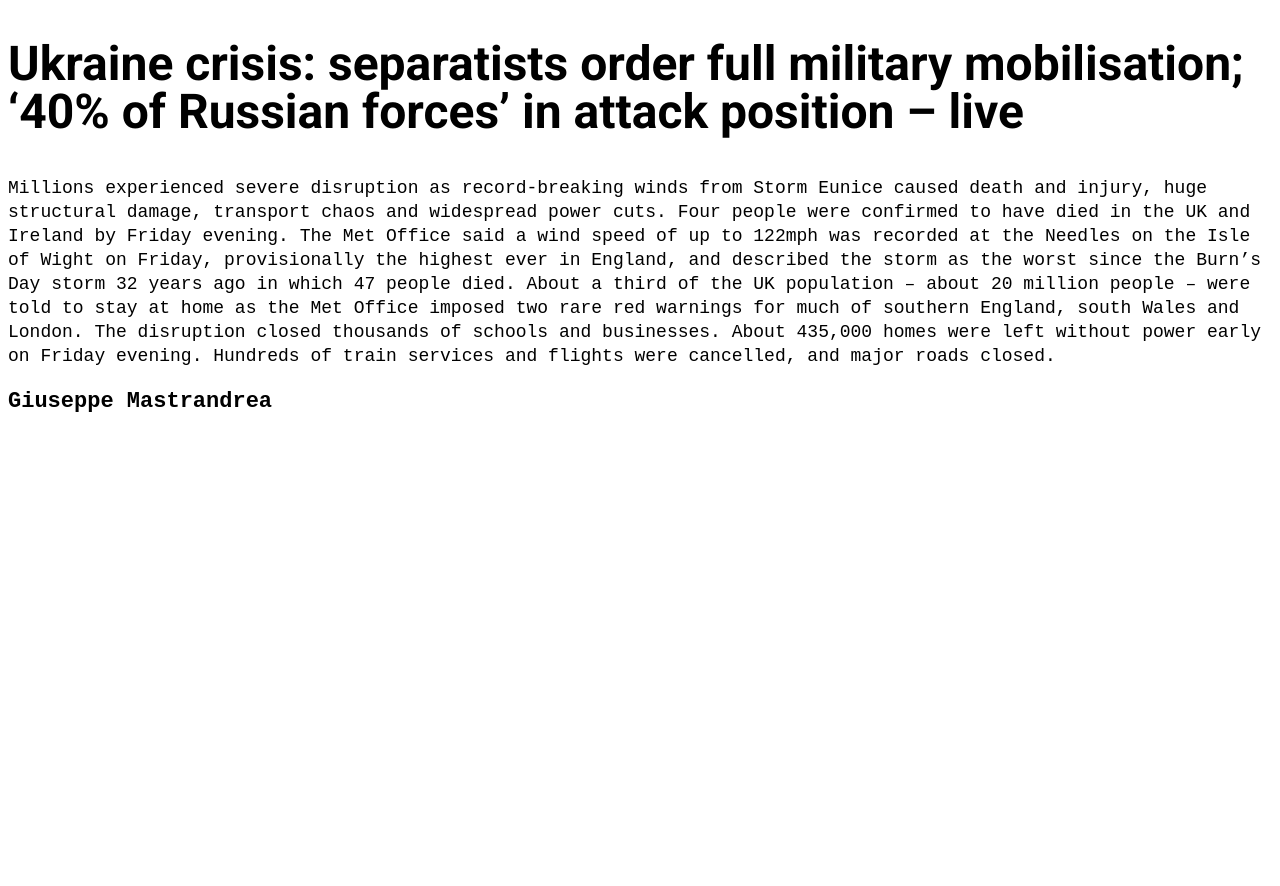
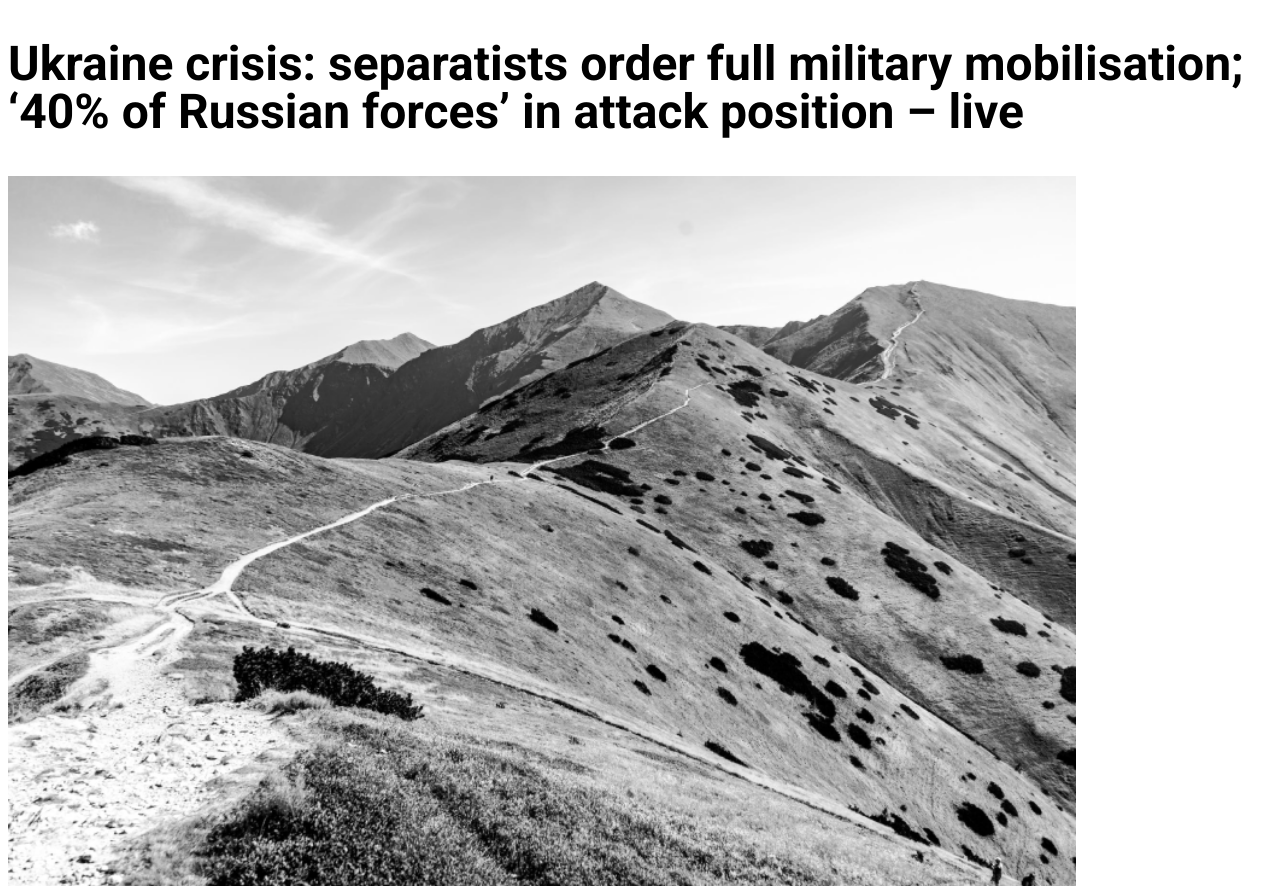
Before and after one commit to Peppee7/PrimoLayout, a plain HTML site: page index.html in a window 1280 px wide. Shown: the top 886 px of the page. Before the commit the page ends 800 px from the top, so only its background shows below. Drawn offline with Linux system fonts and the light colour scheme; a web font is replaced by a local one.

Commit message:
aggiunta immagine

```diff
--- a/index.html
+++ b/index.html
@@ -8,12 +8,16 @@
     <link rel="stylesheet" href="static/css/title.css">
     <link rel="stylesheet" href="static/css/text.css">
     <link rel="stylesheet" href="static/css/final_text.css">
+    <link rel="stylesheet" href="static/css/img.css">
 </head>
 <body>
     <div class="title">
         <h2 class="roboto-bold">
             Ukraine crisis: separatists order full military mobilisation; ‘40% of Russian forces’ in attack position – live
         </h2>
+    </div>
+    <div class="img">
+        <img src="static/img/img.png">
     </div>
     <div class="text">
         <p class="overpass-mono">
--- /dev/null
+++ b/static/css/img.css
@@ -0,0 +1,5 @@
+.img img{
+    width: 1068px;
+    height: 710px;
+    left: 185px;
+}
```
Also changed, not shown: static/img/img.png (added).
